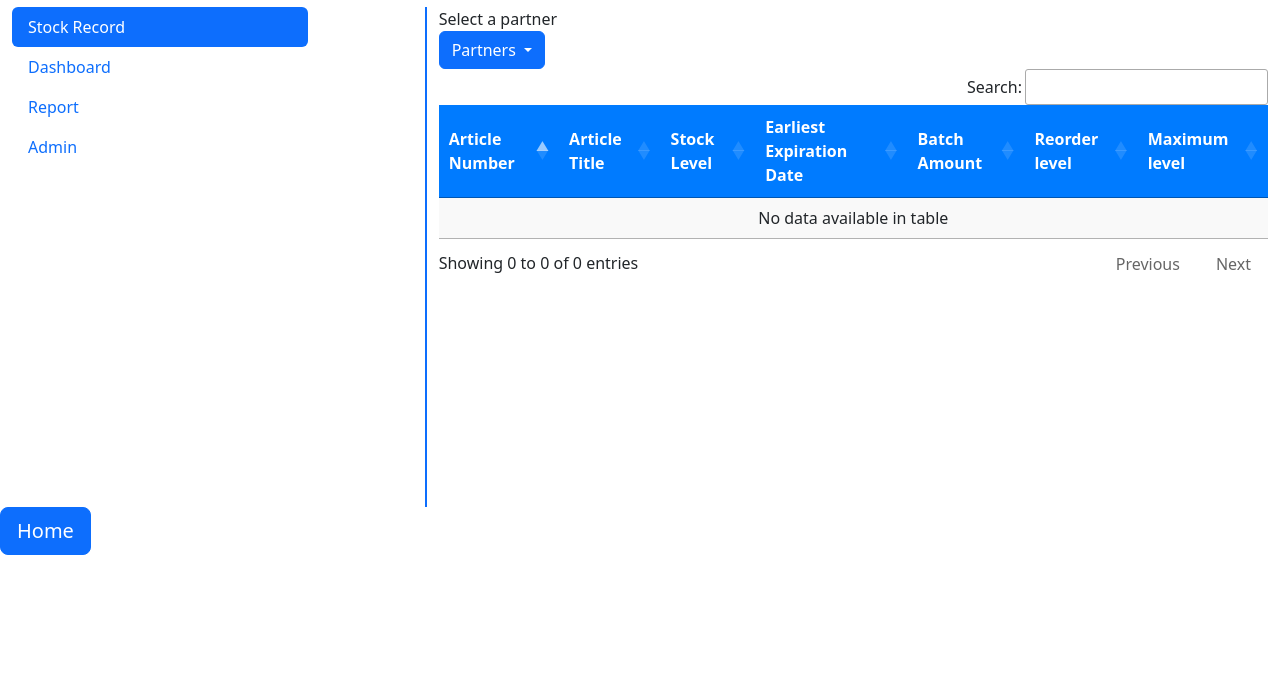
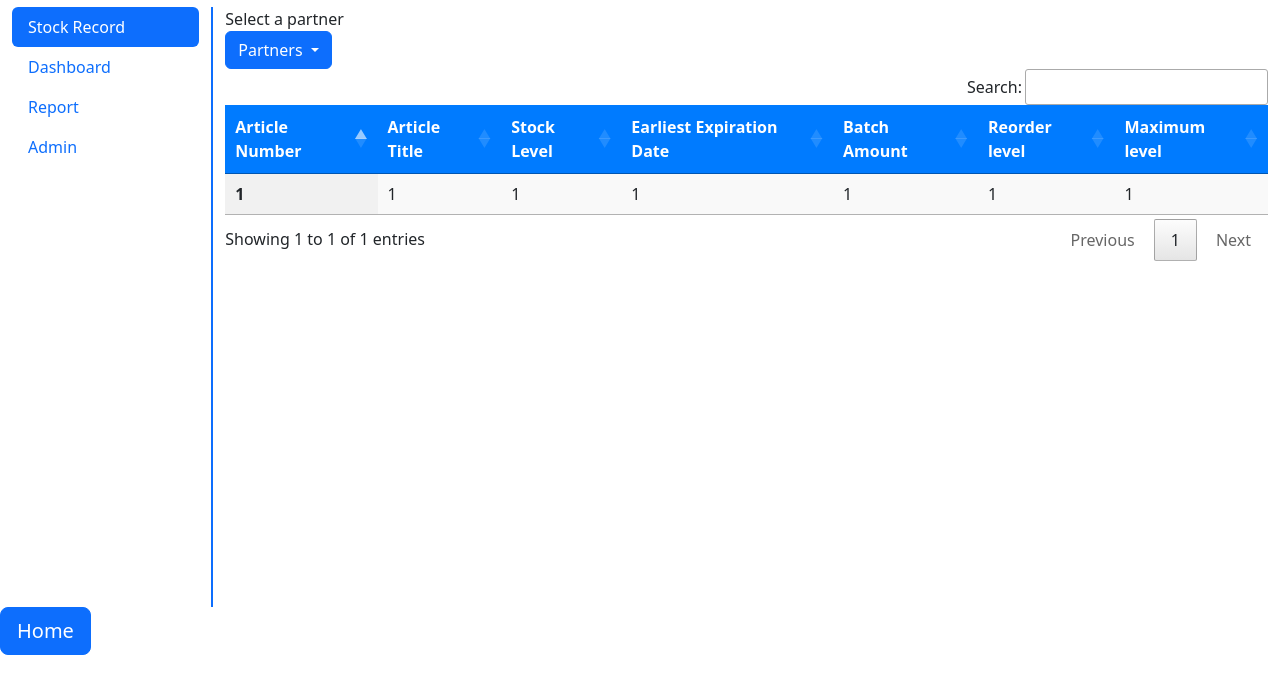
Before and after one commit to yedhukrishnaG/django, a Django app: page /newhomepage/ in a window 1280 px wide. Shown: the part 56-750 px from the top of the page. Run offline with Django 4.2, Linux system fonts and the light colour scheme; some libraries are stand-ins or nearby versions.

Commit message:
resizing

```diff
--- a/django/hello_django/templates/newhomepage.html
+++ b/django/hello_django/templates/newhomepage.html
@@ -22,7 +22,8 @@
         /* Custom CSS for vertical line */
         .vertical-line {
             border-right: 2px solid #0d6efd;
-            height: 500px;
+            height: 600px;
+
         }
 
         .shifted-row {
@@ -62,7 +63,7 @@
     <div class="container-fluid mt-5">
         <div class="row shifted-row">
             <!-- Left panel with tabs -->
-            <div class="col-md-3 ">
+            <div class="col-md-2 vertical-line">
                 <div class="nav flex-column nav-pills" id="v-pills-tab" role="tablist" aria-orientation="vertical">
                     <button class="nav-link active text-data" id="tab1-tab" data-bs-toggle="pill" data-bs-target="#tab1" type="button" role="tab" aria-controls="tab1" aria-selected="true">Stock Record</button>
                     <button class="nav-link text-data" id="tab2-tab" data-bs-toggle="pill" data-bs-target="#tab2" type="button" role="tab" aria-controls="tab2" aria-selected="false">Dashboard</button>
@@ -71,11 +72,8 @@
                 </div>
             </div>
 
-            <!-- Vertical line -->
-            <div class="col-md-1 d-none d-md-block vertical-line"></div>
-
             <!-- Right panel with tab content -->
-            <div class="col-md-8">
+            <div class="col-md-10">
                 <div class="tab-content" id="v-pills-tabContent">
                     <!-- Tab 1 content -->
                     <div class="tab-pane fade show active" id="tab1" role="tabpanel" aria-labelledby="tab1-tab">
@@ -106,6 +104,16 @@
                                     </thead>
                                     <tbody>
                                         <!-- Table body content goes here -->
+                                        <tr>
+                                            <th scope="row">1</th>
+                                            <td>1</td>
+                                            <td>1</td>
+                                            <td>1</td>
+                                            <td>1</td>
+                                            <td>1</td>
+                                            <td>1</td>
+                                        </tr>
+
                                     </tbody>
                                 </table>
                             </div>
```
